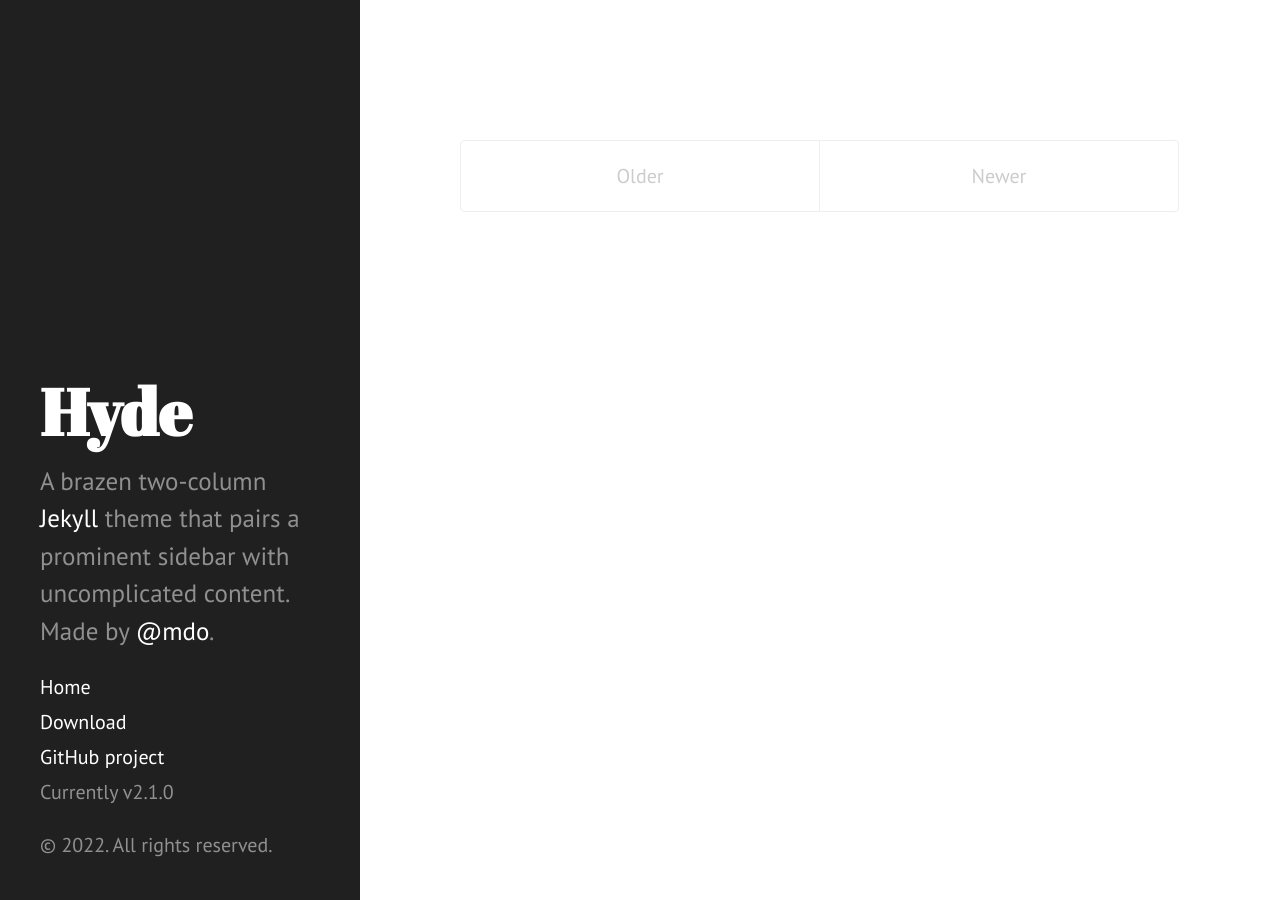
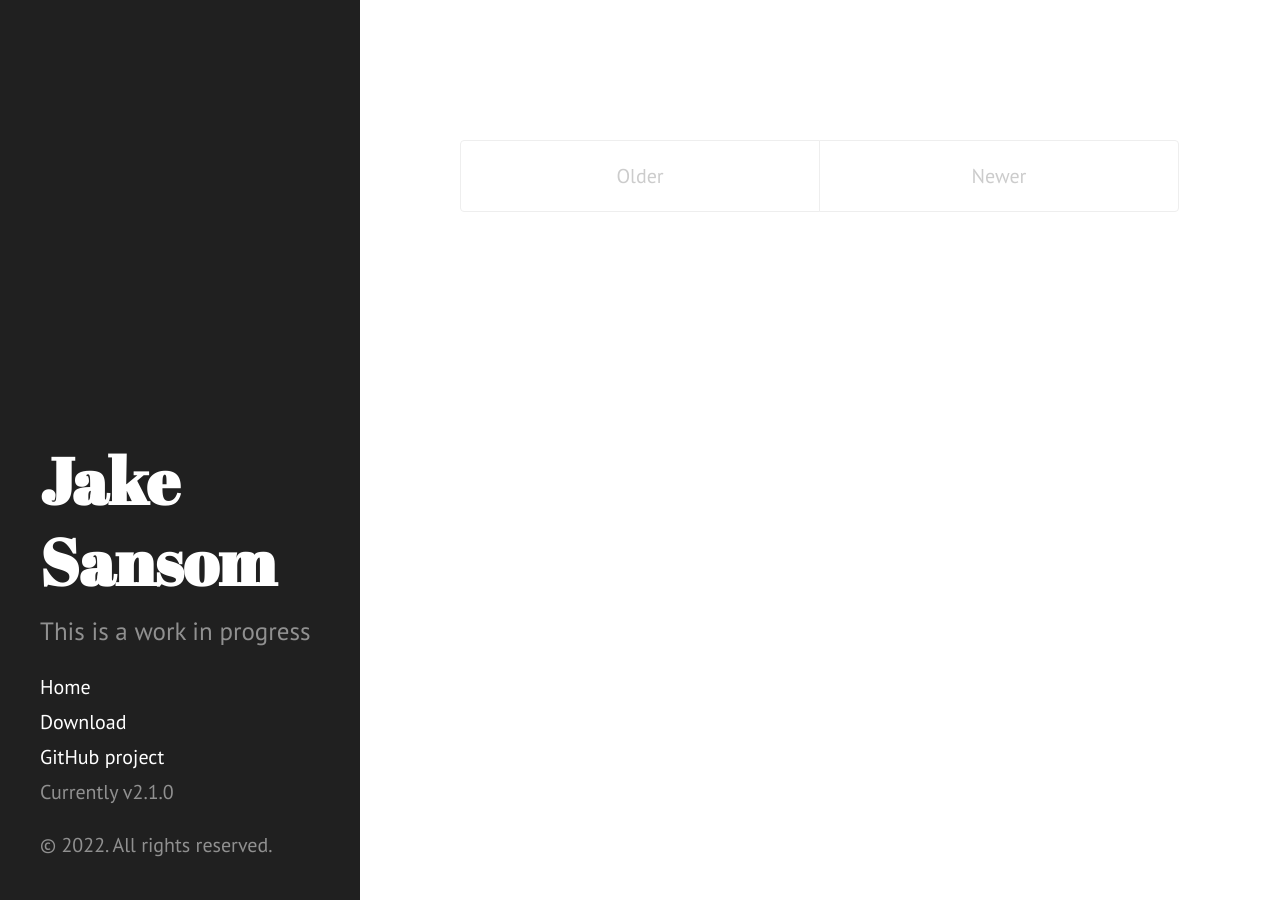
Before and after one commit to jhsansom/jhsansom.github.io, a Jekyll site: the page built from index.html, in a window 1280 px wide. Built offline with Jekyll 4.4.1, drawn with Linux system fonts in a browser that asks for light colours; Markdown is read by kramdown in place of the engine named in the settings.

Commit message:
Changed name

```diff
--- a/_config.yml
+++ b/_config.yml
@@ -6,9 +6,9 @@ highlighter:      pygments
 permalink:        pretty
 
 # Setup
-title:            Hyde
-tagline:          'A Jekyll theme'
-description:      'A brazen two-column <a href="http://jekyllrb.com" target="_blank">Jekyll</a> theme that pairs a prominent sidebar with uncomplicated content. Made by <a href="https://twitter.com/mdo" target="_blank">@mdo</a>.'
+title:            Jake Sansom
+tagline:          'My personal website'
+description:      'This is a work in progress'
 
 author:
   name:           'Jake Sansom'
```
Also changed, not shown: LICENSE.md (deleted), poole-for-jekyll.gemspec (deleted).
